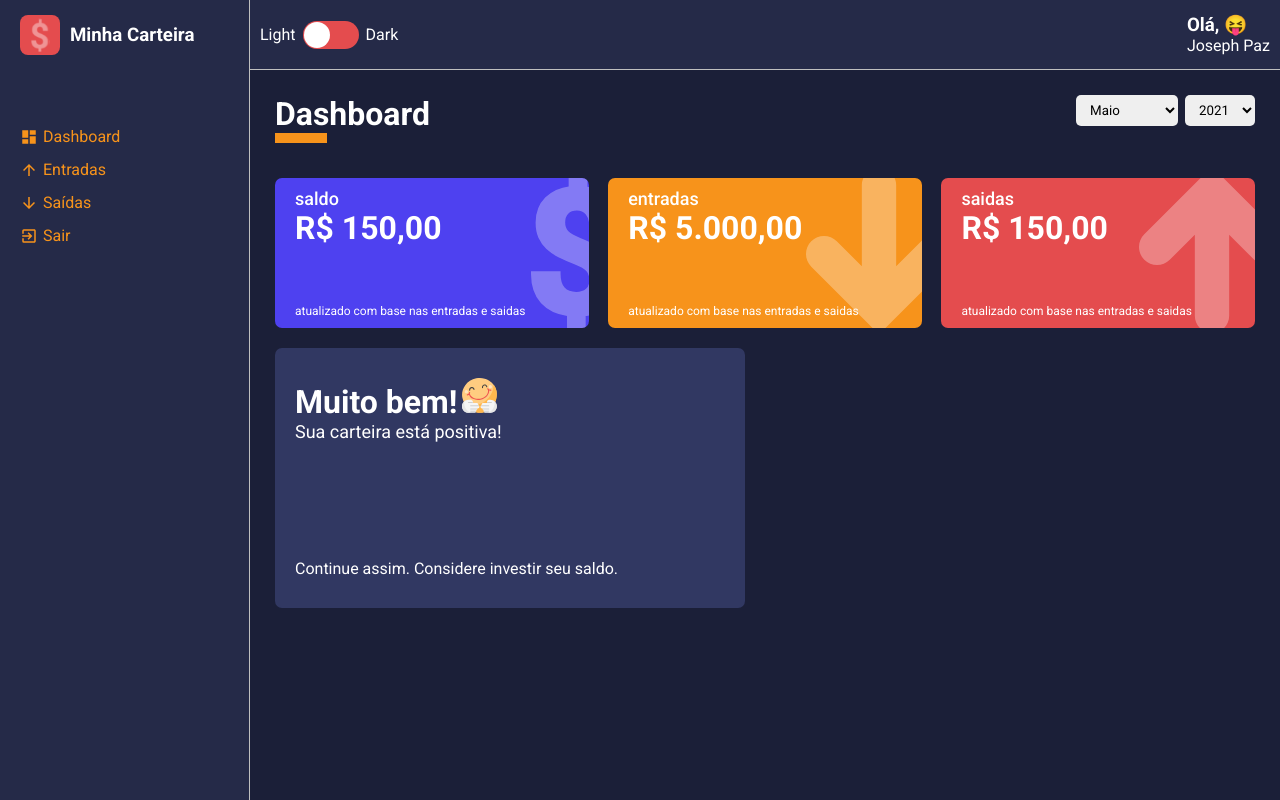
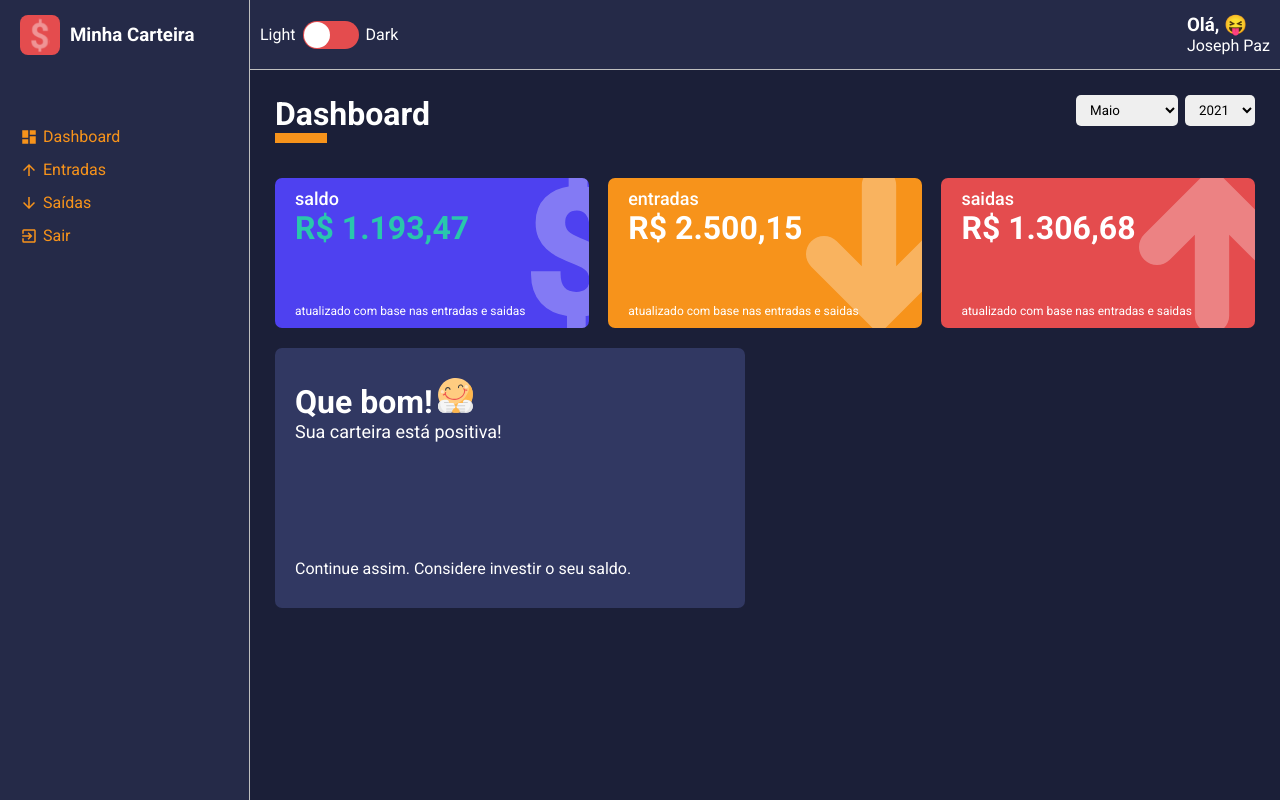
Before and after one commit to Josephpaz/dashboard-template, a React (Create React App) app: page /dashboard in a window 1280 px wide. Built offline with nearby package versions, Linux system fonts and the light colour scheme.

Commit message:
Card info dynamic [Gains/Expenses from  month and year]

```diff
--- a/src/components/WalletsBox/index.tsx
+++ b/src/components/WalletsBox/index.tsx
@@ -13,6 +13,7 @@
   footerlabel: string;
   color: string;
   icon: "dolar" | "arrowUp" | "arrowDown";
+  isPositive?: boolean;
 }
 
 const WalletBox: React.FC<IWalletBoxProps> = ({
@@ -21,6 +22,7 @@
   footerlabel,
   color,
   icon,
+  isPositive
 }) => {
   const iconSelected = useMemo(() => {
     switch (icon) {
@@ -38,7 +40,7 @@
   return (
     <Container color={color}>
       <span>{title}</span>
-      <h1>
+      <h1 className={`saldo-${isPositive}`}>
         <CountUp
           end={amount}
           prefix={"R$ "}
--- a/src/components/WalletsBox/styles.ts
+++ b/src/components/WalletsBox/styles.ts
@@ -34,4 +34,13 @@
     position: absolute;
     bottom: 10px;
   }
+
+  .saldo-true {
+    color: #29c7ac;
+  }
+
+  .saldo-false {
+    color: #f14e69;
+  }
+
 `;
--- a/src/pages/Dashboard/index.tsx
+++ b/src/pages/Dashboard/index.tsx
@@ -12,6 +12,7 @@
 
 import happyImg from "../../assets/happy.svg";
 import sadImg from "../../assets/sad.svg";
+import grinningImg from "../../assets/grinning.svg";
 
 const Dashboard: React.FC = () => {
   const [monthSelected, setMonthSelected] = useState<number>(
@@ -50,6 +51,72 @@
     });
   }, []);
 
+  const totalExpenses = useMemo(() => {
+    let total: number = 0;
+    expenses.forEach((item) => {
+      const date = new Date(item.date);
+      const year = date.getFullYear();
+      const month = date.getMonth() + 1;
+
+      if (month === monthSelected && year === yearSelected) {
+        try {
+          total += Number(item.amount);
+        } catch {
+          throw new Error("Invalid amount! Amount must be number.");
+        }
+      }
+    });
+    return total;
+  }, [monthSelected, yearSelected]);
+
+  const totalGains = useMemo(() => {
+    let total: number = 0;
+    gains.forEach((item) => {
+      const date = new Date(item.date);
+      const year = date.getFullYear();
+      const month = date.getMonth() + 1;
+
+      if (month === monthSelected && year === yearSelected) {
+        try {
+          total += Number(item.amount);
+        } catch {
+          throw new Error("Invalid amount! Amount must be number.");
+        }
+      }
+    });
+    return total;
+  }, [monthSelected, yearSelected]);
+
+  const totalBalance = useMemo(() => {
+    return totalGains - totalExpenses;
+  }, [totalGains, totalExpenses]);
+
+  const message = useMemo(() => {
+    if (totalBalance < 0) {
+      return {
+        title: "Que triste!",
+        description: "Neste mês, você gastou mais do que deveria.",
+        footerText:
+          "Verifique seus gastos e tente cortar algumas coisas desnecessárias.",
+        icon: sadImg,
+      };
+    } else if (totalBalance == 0) {
+      return {
+        title: "Ufaa!",
+        description: "Neste mês, exatamente o que ganhou",
+        footerText: "Tenha cuidado. No próximo tente poupar o seu dinheiro.",
+        icon: grinningImg,
+      };
+    } else {
+      return {
+        title: "Que bom!",
+        description: "Sua carteira está positiva!",
+        footerText: "Continue assim. Considere investir o seu saldo.",
+        icon: happyImg,
+      };
+    }
+  }, [totalBalance]);
+
   return (
     <Container>
       <ContentHeader title="Dashboard" lineColor="#F7931B">
@@ -68,31 +135,32 @@
       <Content>
         <WalletBox
           title="saldo"
-          amount={150}
+          amount={totalBalance}
           footerlabel="atualizado com base nas entradas e saidas"
           color="#4E41F0"
           icon="dolar"
+          isPositive={totalBalance >= 0 ? true : false}
         />
         <WalletBox
           title="entradas"
-          amount={5000}
+          amount={totalGains}
           footerlabel="atualizado com base nas entradas e saidas"
           color="#F7931B"
           icon="arrowUp"
         />
         <WalletBox
           title="saidas"
-          amount={150}
+          amount={totalExpenses}
           footerlabel="atualizado com base nas entradas e saidas"
           color="#E44C4E"
           icon="arrowDown"
         />
       </Content>
       <MessageBox
-        title={"Muito bem!"}
-        description={"Sua carteira está positiva!"}
-        footerText={"Continue assim. Considere investir seu saldo."}
-        icon={happyImg}
+        title={message.title}
+        description={message.description}
+        footerText={message.footerText}
+        icon={message.icon}
       />
     </Container>
   );
```
Also changed, not shown: src/assets/grinning.svg (added).
